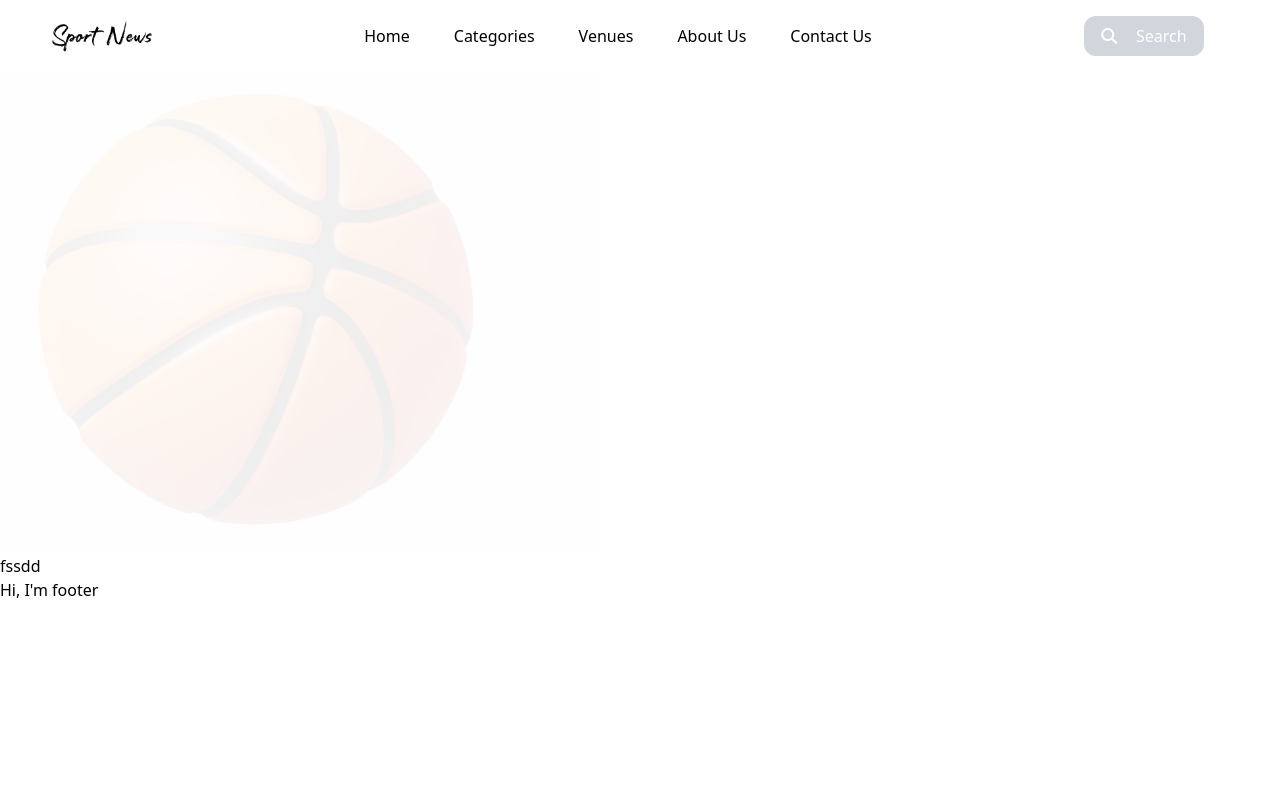
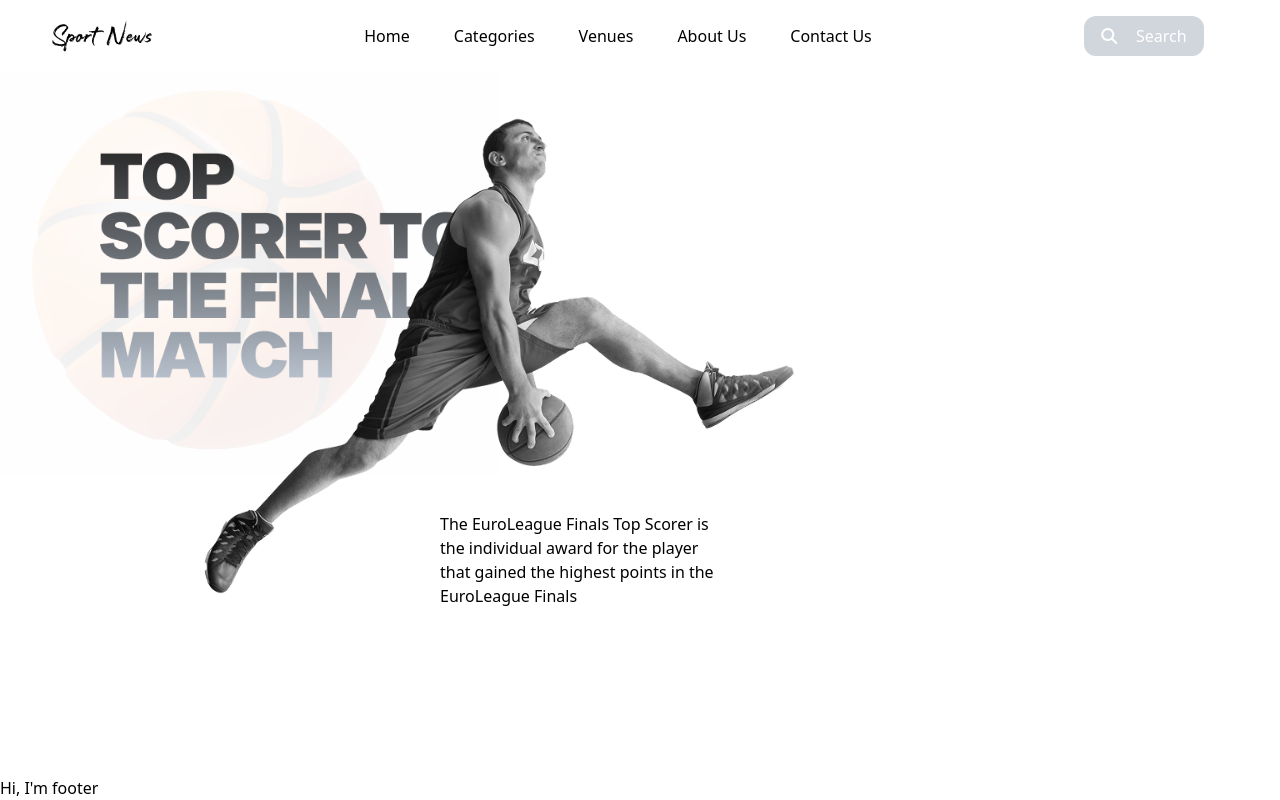
Before and after one commit to MAHAK0804/Game-Onn, a Next.js app: page / in a window 1280 px wide. Built offline with nearby package versions, Linux system fonts and the light colour scheme.

Commit message:
BasketBall Text/Player/Today Section

```diff
--- /dev/null
+++ b/src/components/BasketBallPlayer.tsx
@@ -0,0 +1,25 @@
+import React from "react";
+import Player from "../assets/images/basketball-player-action-sunset 1.png";
+import Image from "next/image";
+
+export default function BasketBallPlayer() {
+  return (
+    <>
+      <div className="flex-col">
+        <Image
+          src={Player}
+          width={600}
+          height={600}
+          alt={"Player"}
+          className="absolute top-10 left-50"
+        />
+        <div className="w-2xs ml-110 pt-110">
+          <p>
+            The EuroLeague Finals Top Scorer is the individual award for the
+            player that gained the highest points in the EuroLeague Finals
+          </p>
+        </div>
+      </div>
+    </>
+  );
+}
--- a/src/components/FootballText.tsx
+++ b/src/components/FootballText.tsx
@@ -1,19 +1,26 @@
 import Image from "next/image";
 import React from "react";
 import BasketBall from "../assets/images/basketball_sport_icon_in_minimalist_3d_render_2 1.png";
+import Text from "../assets/images/Top scorer to the final match.png";
 
 export default function FootballText() {
   return (
     <>
-      <div className="">
+      <div>
         <Image
           src={BasketBall}
           alt="Picture"
-          width={600}
-          height={600}
-          className=""
+          width={500}
+          height={500}
+          className="absolute z-0 left-0 top-0"
         />
-        <h1 className=""> fssdd</h1>
+        <Image
+          src={Text}
+          alt="Text"
+          width={370}
+          height={370}
+          className="absolute z-10 top-20 left-25"
+        />
       </div>
     </>
   );
--- a/src/layouts/Footer.tsx
+++ b/src/layouts/Footer.tsx
@@ -1,7 +1,7 @@
 import React from "react";
 
 const Footer = () => {
-  return <footer className="mt-auto">Hi, I'm footer</footer>;
+  return <footer className="mt-auto absolute bottom-0">Hi, I'm footer</footer>;
 };
 
 export default Footer;
--- a/src/pages/index.tsx
+++ b/src/pages/index.tsx
@@ -1,4 +1,5 @@
 // import { Geist, Geist_Mono } from "next/font/google";
+import BasketBallPlayer from "@/components/BasketBallPlayer";
 import FootballText from "@/components/FootballText";
 
 // const geistSans = Geist({
@@ -13,9 +14,13 @@ import FootballText from "@/components/FootballText";
 
 export default function Home() {
   return (
-    <div>
-      {/* <p>Hi</p> */}
-      <FootballText />
+    <div className="flex-row">
+      <div className="relative z-0">
+        <FootballText />
+      </div>
+      <div className="relative z-10">
+        <BasketBallPlayer />
+      </div>
     </div>
   );
 }
```
Also changed, not shown: src/assets/images/Top scorer to the final match.png (added), src/assets/images/basketball-player-action-sunset 1.png (added).
